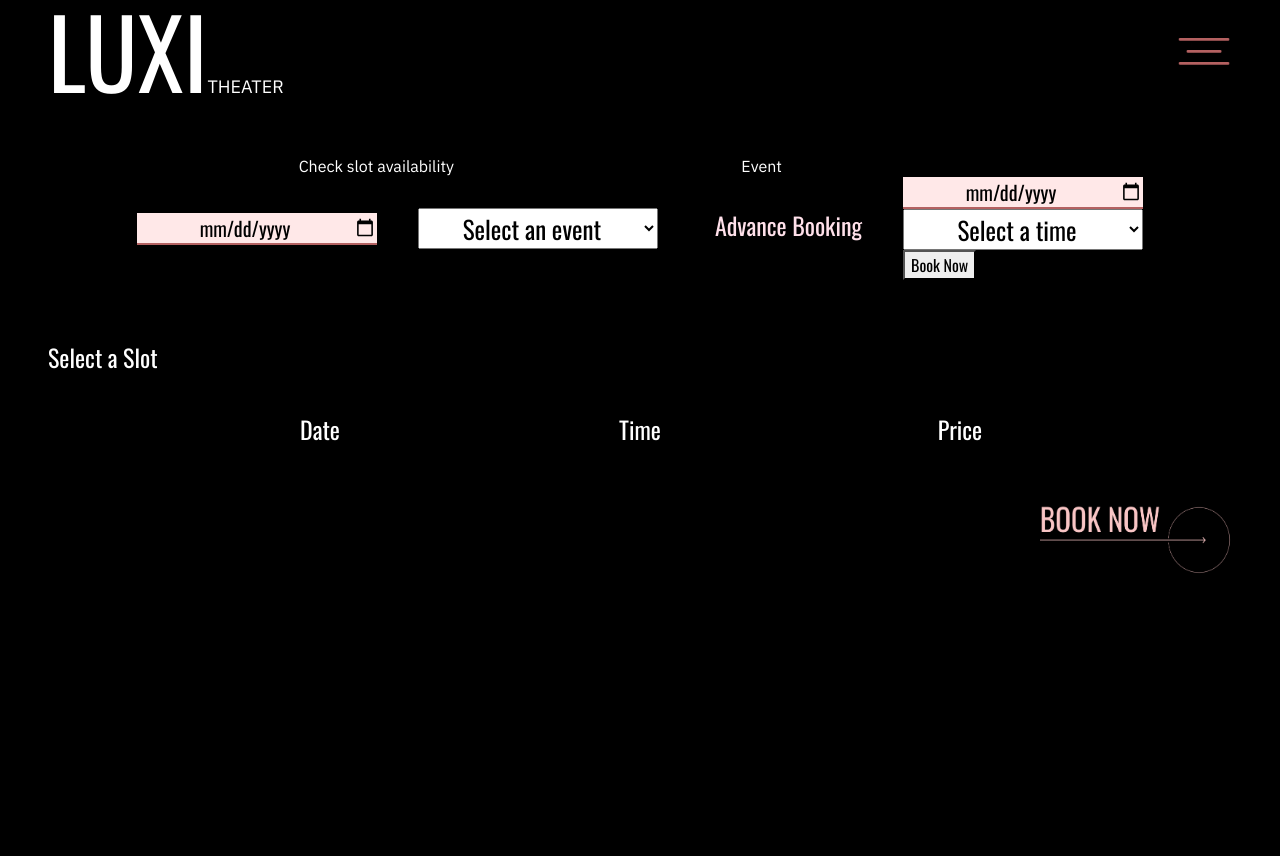
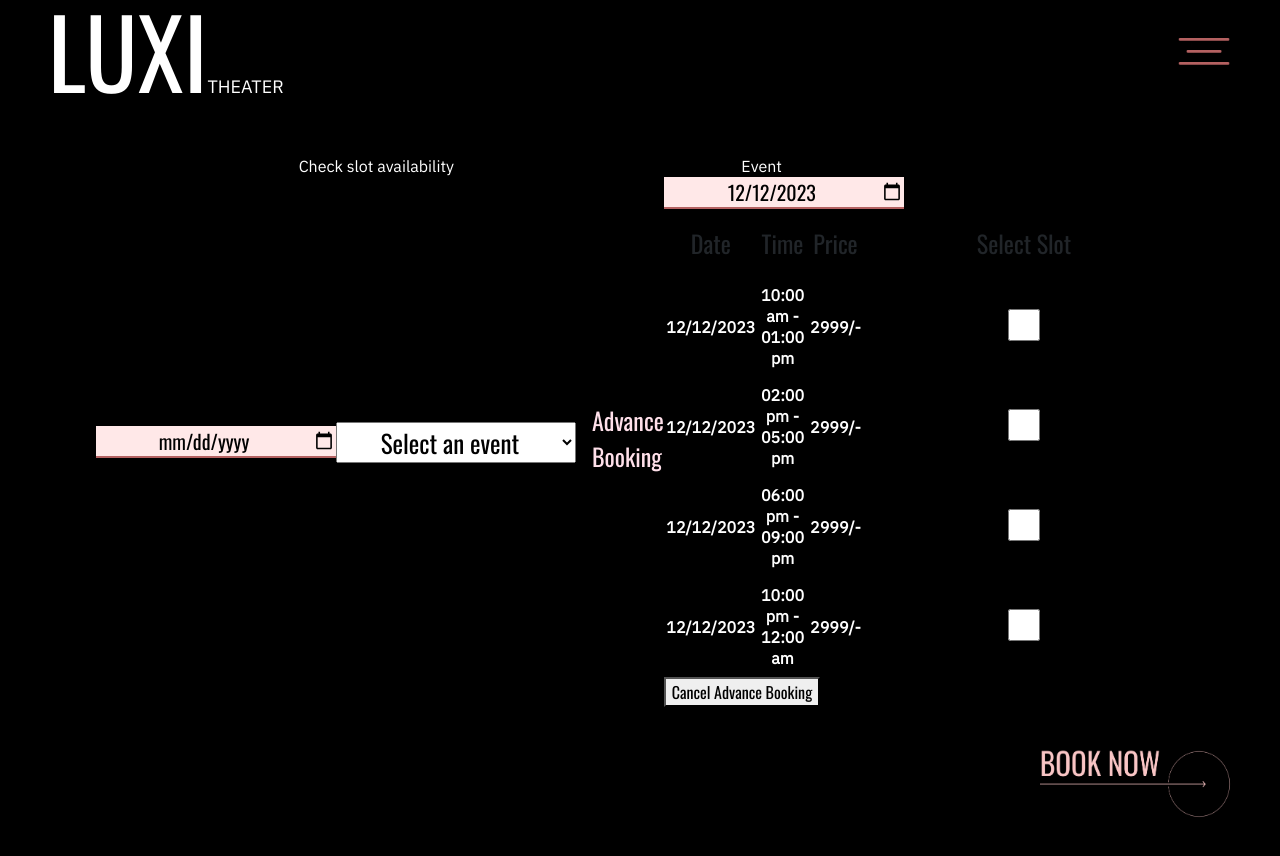
Before and after one commit to Jobminar/Binge-new, a React (Vite) app in the folder client/: page /largehome in a window 1280 px wide. Both pictures are taken after a click on the element "Advance Booking". Shown: the top 856 px of the page. Before the commit the page ends 800 px from the top, so only its background shows below. Built offline with nearby package versions, Linux system fonts and the light colour scheme; a web font is replaced by a local one.

Commit message:
sameer made changes in large-home for advance bookings

```diff
--- a/client/src/components/large/large-home.jsx
+++ b/client/src/components/large/large-home.jsx
@@ -18,6 +18,19 @@ const Largehome = () => {
     event: "",
   });
   //declaring state varibles to advanced bookings
+
+  const tomorrow = new Date();
+  tomorrow.setDate(tomorrow.getDate() + 1);
+
+  // Format tomorrow's date as 'YYYY-MM-DD'
+  const tomorrowFormatted = tomorrow.toISOString().split("T")[0];
+
+  const [advanceDate, setAdvanceDate] = useState(tomorrowFormatted);
+
+  const handleAdvanceDateChange = (e) => {
+    // Your onChange logic here
+    setAdvanceDate(e.target.value);
+  };
   //  Date update
   const formatDate = (dateString) => {
     const options = { day: "2-digit", month: "2-digit", year: "numeric" };
@@ -25,9 +38,6 @@ const Largehome = () => {
     return dateObject.toLocaleDateString("en-GB", options);
   };
   const [showAdvanceBooking, setShowAdvanceBooking] = useState(false);
-  const [advanceDate, setAdvanceDate] = useState(
-    formatDate(new Date().toISOString().split("T")[0])
-  );
 
   // Time slots for advanced booking
   const timeSlots = [
@@ -36,14 +46,34 @@ const Largehome = () => {
     "06:00 pm - 09:00 pm",
     "10:00 pm - 12:00 am",
   ];
+  //function to close the toggleadvancebookings________________
   const toggleAdvanceBooking = () => {
+    // Clear any checks or selections when toggling advance booking
+    setSelectedSlot(null);
+    sessionStorage.removeItem("selectedSlot");
+
+    // Uncheck regular slots
+    const regularCheckboxes = document.querySelectorAll(
+      ".table-section tbody input[type='checkbox']"
+    );
+    regularCheckboxes.forEach((checkbox) => {
+      checkbox.checked = false;
+    });
+
+    // Uncheck advanced booking slots
+    const advanceCheckboxes = document.querySelectorAll(
+      ".advance-booking-container tbody input[type='checkbox']"
+    );
+    advanceCheckboxes.forEach((checkbox) => {
+      checkbox.checked = false;
+    });
+
+    // Toggle the visibility of the advanced booking section
     setShowAdvanceBooking(!showAdvanceBooking);
   };
 
   // Function to handle the selection of a date for advanced booking
-  const handleAdvanceDateChange = (event) => {
-    setAdvanceDate(event.target.value);
-  };
+
   // here the functions and state variables of advance bookings will  end____
   useEffect(() => {
     const fetchData = async () => {
@@ -103,21 +133,21 @@ const Largehome = () => {
 
   // local storage and slot selction
   // Store the selected event in sessionStorage
-
-  const handleSlotSelection = (event, time) => {
+  const handleSlotSelection = (event, time, price) => {
     if (event.target.checked) {
-      if (!selectedSlot) {
-        setSelectedSlot(time);
-        sessionStorage.setItem("selectedSlot", JSON.stringify({ date, time }));
+      // Store the selected slot information in sessionStorage
+      setSelectedSlot({ date: advanceDate, time, price });
+      sessionStorage.setItem(
+        "selectedSlot",
+        JSON.stringify({ date: advanceDate, time, price })
+      );
     } else {
-        event.target.checked = false; // Unchecks the checkbox if already selected
-        alert("You can only select one slot.");
-      }
-    } else {
+      // Clear the selected slot when unchecked
       setSelectedSlot(null);
-      sessionStorage.removeItem("selectedSlot"); // Remove the selectedSlot data when unchecked
+      sessionStorage.removeItem("selectedSlot");
     }
   };
+
   // Function to handle the "Book Now" button click
 
   //functionality to go to next page
@@ -126,12 +156,12 @@ const Largehome = () => {
   };
   const handleAdvanceBookingSelection = () => {};
   // Function to handle the "Book Now" button click
+  // Function to handle the "Book Now" button click
   const handleNextPage = () => {
     const selectedSlot = sessionStorage.getItem("selectedSlot");
-
-    if (!inputValues.date || !inputValues.event) {
-      // If the date or event is not selected, show an alert
-      alert("Please select both date and event before proceeding.");
+    if ((!inputValues.date && !advanceDate) || !inputValues.event) {
+      // If neither regular calendar date nor advanced booking date is selected, or if the event is not selected, show an alert
+      alert("Please select a date and event before proceeding.");
     } else if (!selectedSlot) {
       // If no slot is selected, show an alert
       alert("Please select a slot before proceeding.");
@@ -216,44 +246,64 @@ const Largehome = () => {
                 type="date"
                 className="input1"
                 name="advanceDate"
-                value={advanceDate}
+                value={advanceDate || tomorrowFormatted}
                 onChange={handleAdvanceDateChange}
-                min={today}
+                min={tomorrowFormatted}
               />
             </div>
 
-            {/* Advanced Booking time dropdown */}
-            <div className="input-sub">
-              <select
-                className="input4"
-                name="advanceTime"
-                defaultValue=""
-                required
-              >
-                <option value="" disabled>
-                  Select a time
-                </option>
+            {/* Advanced Booking time and price table */}
+            <table>
+              <thead>
+                <tr>
+                  <th className="thead">Date</th>
+                  <th className="thead">Time</th>
+                  <th className="thead">Price</th>
+                  <th className="thead">Select Slot</th>
+                </tr>
+              </thead>
+              <tbody>
+                {/* Map through time slots for advanced booking */}
                 {timeSlots.map((timeSlot, index) => (
-                  <option key={index} value={timeSlot}>
-                    {timeSlot}
-                  </option>
+                  <tr key={index}>
+                    <td>{advanceDate ? formatDate(advanceDate) : "-"}</td>
+                    <td>{timeSlot}</td>
+                    <td>2999/-</td>
+                    <td>
+                      <input
+                        type="checkbox"
+                        onChange={(event) =>
+                          handleSlotSelection(event, timeSlot, 2999)
+                        }
+                        disabled={
+                          selectedSlot && selectedSlot.time !== timeSlot
+                        }
+                      />
+                    </td>
+                  </tr>
                 ))}
-              </select>
-            </div>
+              </tbody>
+            </table>
 
             {/* Add other necessary input fields for advanced booking */}
             <button
               className="advance-booking-button"
               onClick={toggleAdvanceBooking}
             >
-              Book Now
+              Cancel Advance Booking
             </button>
           </div>
         </div>
+        {/*Advance Booking*/}
       </div>
 
       {/* table section */}
-      <div className="table-section">
+
+      {/* table section */}
+      <div
+        className="table-section"
+        style={{ display: showAdvanceBooking ? "none" : "block" }}
+      >
         <h6 className="slots" style={{ fontSize: "24px" }}>
           Select a Slot
         </h6>
@@ -283,15 +333,16 @@ const Largehome = () => {
             ))}
           </tbody>
         </table>
+      </div>
       <div
-          className="book-now"
+        className="book-now m-auto mb-2"
         onClick={() => {
           handleNextPage();
         }}
       >
         <img src={Booknow} alt="book-now" />
       </div>
-      </div>
+
       <div className="mobile-view">
         <div className="date-section">
           <div className="date-sub-section">
```
Lines whose indentation alone changed are shown as unchanged.
